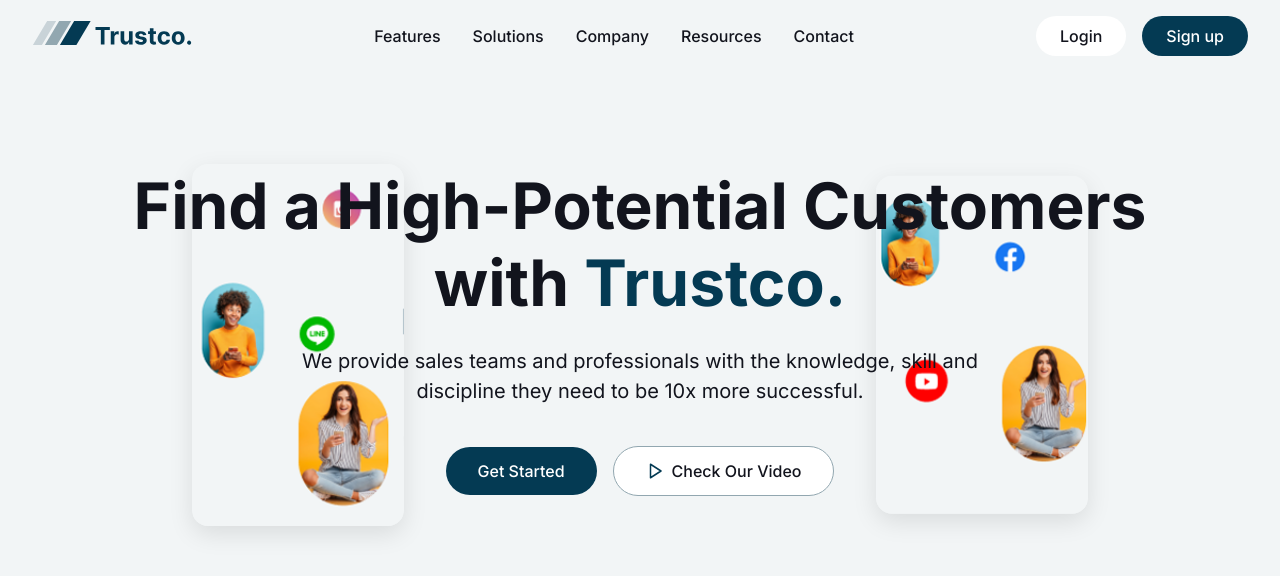
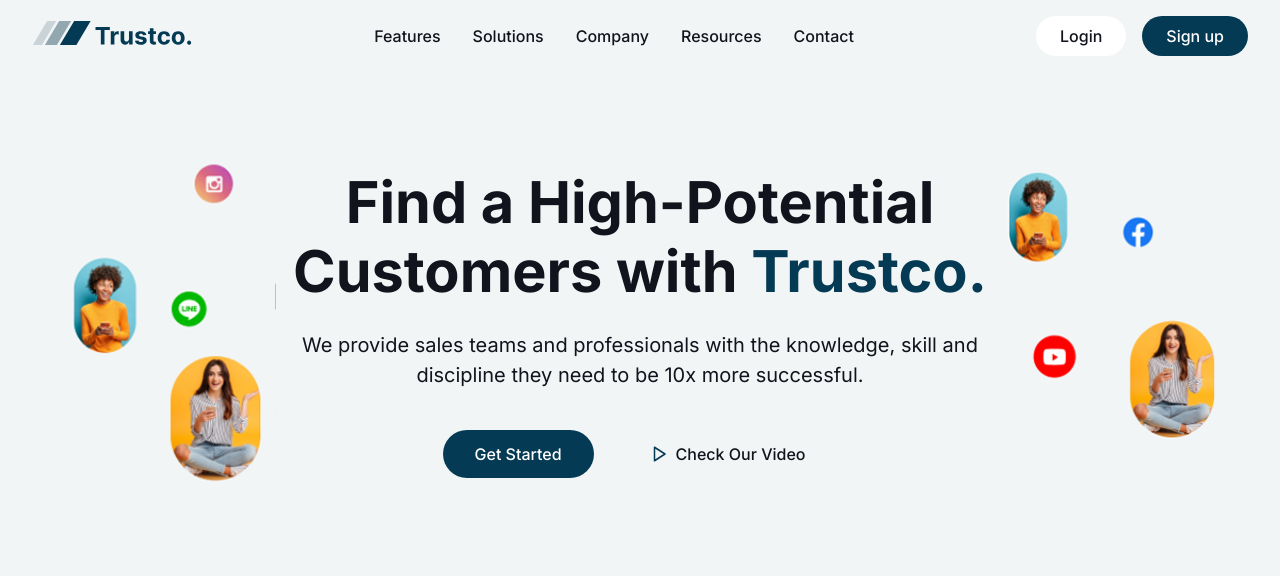
Before and after one commit to swarajzz/trustco, a Next.js app: page / in a window 1280 px wide. Shown: the top 576 px of the page. Built offline with nearby package versions, Linux system fonts and the light colour scheme.

Commit message:
fix hero images for mobiel view

```diff
--- a/src/components/hero-section.tsx
+++ b/src/components/hero-section.tsx
@@ -31,12 +31,12 @@
 }: HeroProps) {
   return (
     <section className="hero-section">
-      <div className="container">
-        {/* Hero Images */}
+      <div className="container hero-container">
+        {/* Desktop Hero Images - Only visible on desktop */}
         {heroImages.map((image, index) => (
           <div
-            key={index}
-            className={`hero-image hero-image-${image.position}`}
+            key={`desktop-${index}`}
+            className={`hero-image-desktop hero-image-${image.position}`}
           >
             <Image
               src={image.src || "/placeholder.svg"}
@@ -73,6 +73,20 @@
             ))}
           </div>
         </div>
+
+        {/* Mobile Hero Images - Only visible on mobile */}
+        <div className="hero-images-mobile">
+          {heroImages.map((image, index) => (
+            <div key={`mobile-${index}`} className="hero-image-mobile">
+              <Image
+                src={image.src || "/placeholder.svg"}
+                alt={image.alt}
+                width={image.width}
+                height={image.height}
+              />
+            </div>
+          ))}
+        </div>
       </div>
     </section>
   );
--- a/src/styles/hero.css
+++ b/src/styles/hero.css
@@ -9,7 +9,7 @@
 }
 
 .hero-content {
-  max-width: 64rem;
+  max-width: 710px;
   margin: 0 auto;
   text-align: center;
   position: relative;
@@ -36,9 +36,11 @@
 .hero-cta {
   display: flex;
   flex-direction: column;
-  gap: 1rem;
+  gap: 1.5rem;
   align-items: center;
   justify-content: center;
+  max-width: 300px;
+  margin: 0 auto;
 }
 
 .primary-button {
@@ -61,8 +63,8 @@
   align-items: center;
   justify-content: center;
   gap: 0.5rem;
-  border: 1px solid var(--light-gray);
-  background-color: var(--white);
+  border: none;
+  background-color: transparent;
   padding: 0.75rem 2rem;
   border-radius: 9999px;
   font-weight: 500;
@@ -71,14 +73,15 @@
 }
 
 .secondary-button:hover {
-  background-color: #f0f0f0;
+  background-color: rgba(0, 0, 0, 0.05);
 }
 
 .play-icon {
   color: var(--primary-color);
 }
 
-.hero-image {
+/* Desktop hero images - hidden on mobile */
+.hero-image-desktop {
   position: absolute;
   z-index: 1;
   display: none;
@@ -96,19 +99,34 @@
   transform: translateY(-50%);
 }
 
-.hero-image img {
+.hero-image-desktop img,
+.hero-image-mobile img {
   border-radius: 16px;
-  box-shadow: 0 8px 24px rgba(0, 0, 0, 0.1);
 }
 
+/* Mobile hero images - shown below content on mobile */
+.hero-images-mobile {
+  display: flex;
+  justify-content: center;
+  gap: 1.5rem;
+  margin-top: 3rem;
+}
+
+.hero-image-mobile {
+  width: 150px;
+  height: 150px;
+  position: relative;
+}
+
+/* Mobile-first approach */
 @media (min-width: 640px) {
   .hero-cta {
-    flex-direction: row;
+    max-width: 400px;
   }
 
-  .primary-button,
-  .secondary-button {
-    width: auto;
+  .hero-image-mobile {
+    width: 180px;
+    height: 180px;
   }
 }
 
@@ -125,31 +143,36 @@
     font-size: 1.25rem;
   }
 
-  .hero-image {
-    display: block;
+  .hero-cta {
+    flex-direction: row;
+    max-width: none;
+  }
+
+  .primary-button,
+  .secondary-button {
+    width: auto;
   }
 }
 
 @media (min-width: 1024px) {
   .hero-title {
-    font-size: 4rem;
+    font-size: 3.6rem;
   }
 
   .hero-image-left {
-    left: 10%;
+    left: 5%;
   }
 
   .hero-image-right {
-    right: 10%;
+    right: 5%;
+  }
+
+
+  .hero-image-desktop {
+    display: block;
+  }
+
+  .hero-images-mobile {
+    display: none;
   }
 }
-
-@media (min-width: 1280px) {
-  .hero-image-left {
-    left: 15%;
-  }
-
-  .hero-image-right {
-    right: 15%;
-  }
-}
```
